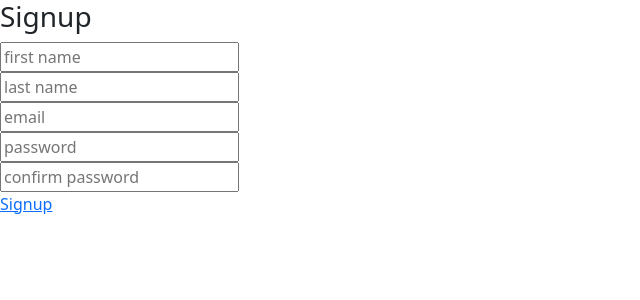
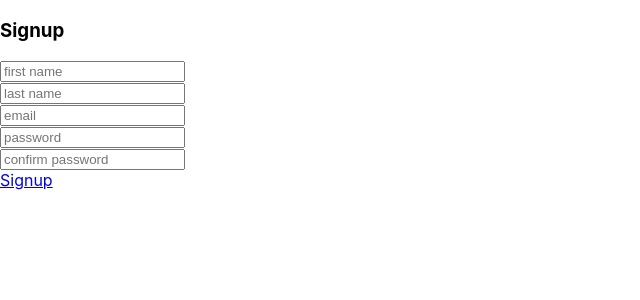
Before and after one commit to rohitkhicher001/devweb, a React (Create React App) app in the folder client/: page /signup in a window 1280 px wide. Shown: the top 300 px of the page, without its empty margins (0-640 px from the left). Built offline with nearby package versions, Linux system fonts and the light colour scheme.

Commit message:
connected react app with backend need to check backend code

```diff
--- a/client/src/components/signup.js
+++ b/client/src/components/signup.js
@@ -19,8 +19,28 @@ function Signup() {
     });
   };
 
+  const PostData = async (e) => {
+    e.preventDefault();
+
+    const { firstname, lastname, email, password, confirmpassword } = values;
+    const res = await fetch("./signup", {
+      method: "POST",
+      headers: {
+        "Content-Type": "application/json",
+      },
+      body: JSON.stringify({
+        firstname,
+        lastname,
+        email,
+        password,
+        confirmpassword,
+      }),
+    });
+  };
+
   return (
     <div className="signup">
+      <form method="POST">
         <div>
           <h3>Signup</h3>
         </div>
@@ -76,8 +96,11 @@ function Signup() {
           />
         </div>
         <div>
-        <Link to="/">Signup</Link>
+          <Link to="/" onClick={PostData}>
+            Signup
+          </Link>
         </div>
+      </form>
     </div>
   );
 }
--- a/client/src/index.js
+++ b/client/src/index.js
@@ -4,7 +4,7 @@ import "./index.css";
 import App from "./App";
 import ReactRouterSetup from "./router";
 import reportWebVitals from "./reportWebVitals";
-import "bootstrap/dist/css/bootstrap.min.css";
+// import "bootstrap/dist/css/bootstrap.min.css";
 
 ReactDOM.render(
   <React.StrictMode>
```
Lines whose indentation alone changed are shown as unchanged.
